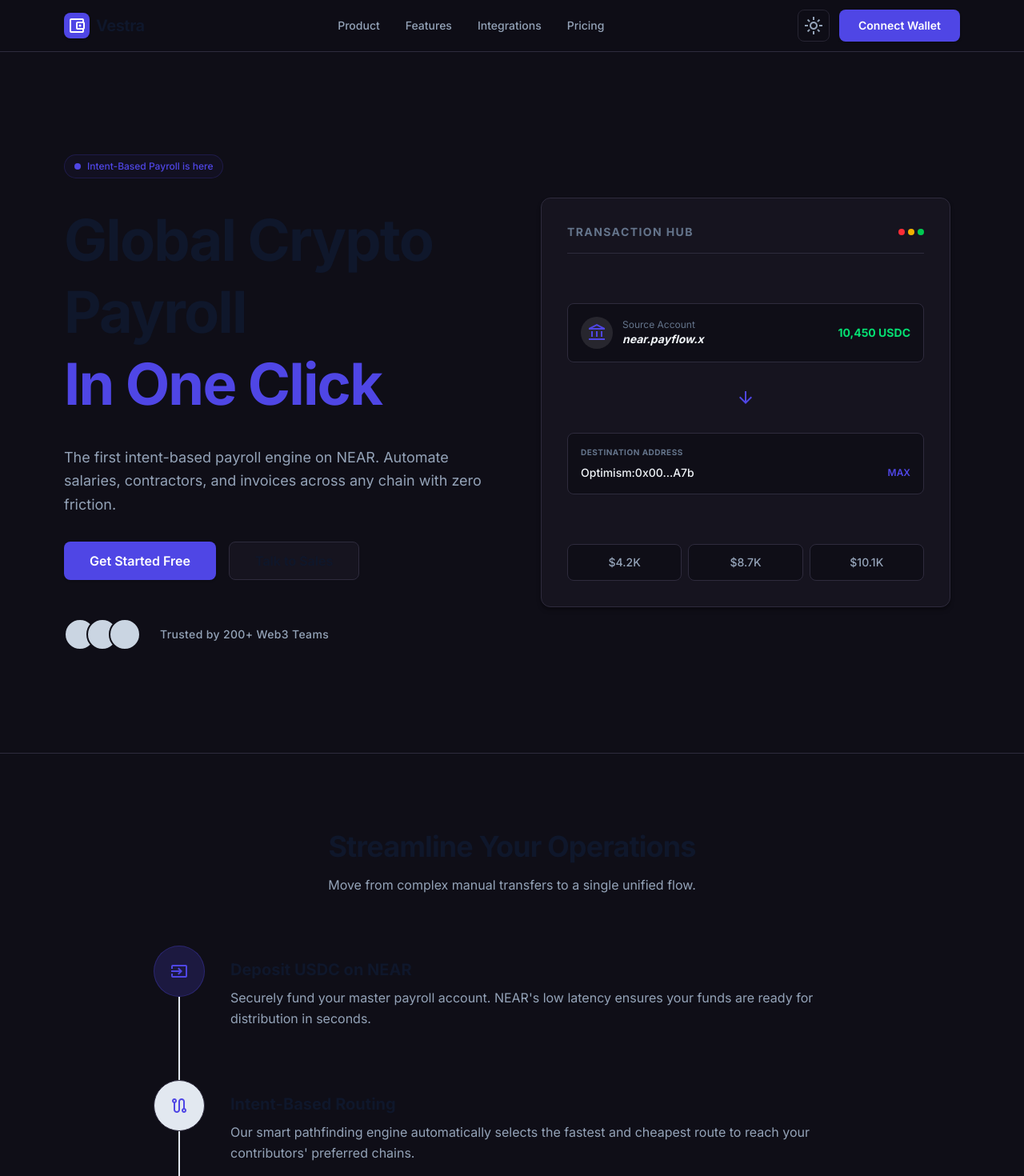
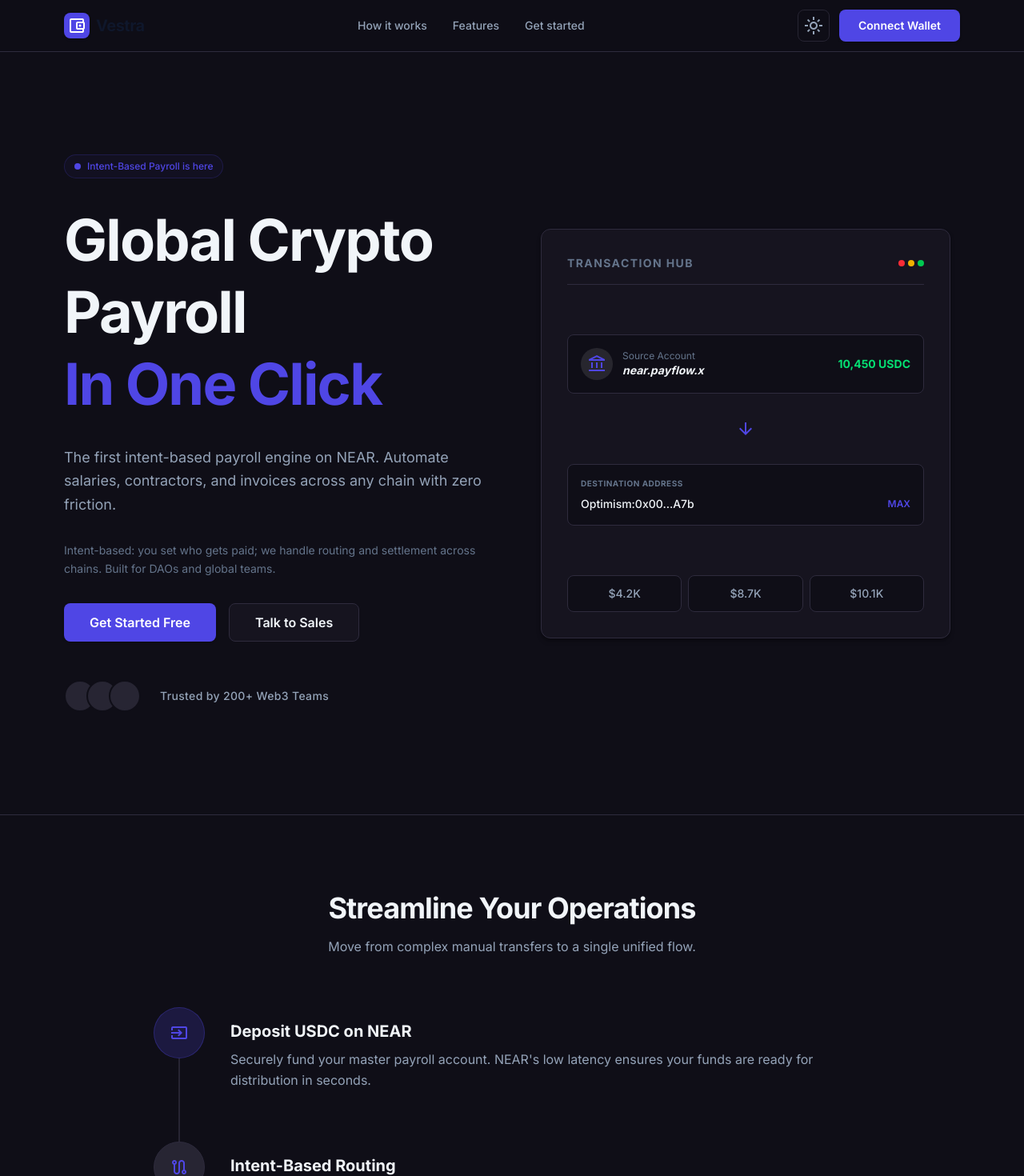
Before and after one commit to Vestra-one/core, a React (Vite) app in the folder vestra-app/: page / in a window 1280 px wide. Shown: the top 1470 px of the page at 80% size. Built offline with nearby package versions, Linux system fonts and the light colour scheme.

Commit message:
landing page fixes

```diff
--- a/vestra-app/src/pages/LandingPage.tsx
+++ b/vestra-app/src/pages/LandingPage.tsx
@@ -12,12 +12,12 @@
           <div className="flex items-center">
             <Logo variant="wallet" showLink={false} />
           </div>
-          <nav className="hidden md:flex items-center gap-8">
+          <nav className="hidden md:flex items-center gap-8" aria-label="Main">
             <a
               className="text-sm font-medium text-[var(--color-text-secondary)] hover:text-[var(--color-text-primary)] transition-colors duration-200"
-              href="#product"
+              href="#how-it-works"
             >
-              Product
+              How it works
             </a>
             <a
               className="text-sm font-medium text-[var(--color-text-secondary)] hover:text-[var(--color-text-primary)] transition-colors duration-200"
@@ -27,15 +27,9 @@
             </a>
             <a
               className="text-sm font-medium text-[var(--color-text-secondary)] hover:text-[var(--color-text-primary)] transition-colors duration-200"
-              href="#integrations"
+              href="#get-started"
             >
-              Integrations
-            </a>
-            <a
-              className="text-sm font-medium text-[var(--color-text-secondary)] hover:text-[var(--color-text-primary)] transition-colors duration-200"
-              href="#pricing"
-            >
-              Pricing
+              Get started
             </a>
           </nav>
           <div className="flex items-center gap-3">
@@ -66,7 +60,7 @@
                   <span className="size-2 rounded-full bg-[var(--color-primary)]" />
                   Intent-Based Payroll is here
                 </div>
-                <h1 className="text-5xl font-bold leading-tight tracking-tight lg:text-7xl text-slate-900 dark:text-white">
+                <h1 className="text-5xl font-bold leading-tight tracking-tight lg:text-7xl text-[var(--color-text-primary)]">
                   Global Crypto Payroll <br />
                   <span className="text-[var(--color-primary)]">
                     In One Click
@@ -77,6 +71,10 @@
                   salaries, contractors, and invoices across any chain with zero
                   friction.
                 </p>
+                <p className="max-w-xl text-sm text-[var(--color-text-muted)] leading-relaxed">
+                  Intent-based: you set who gets paid; we handle routing and
+                  settlement across chains. Built for DAOs and global teams.
+                </p>
                 <div className="flex flex-wrap gap-4">
                   <Link
                     to={ROUTES.dashboard}
@@ -84,19 +82,19 @@
                   >
                     Get Started Free
                   </Link>
-                  <button
-                    type="button"
-                    className="h-12 rounded-[var(--radius-button)] border border-[var(--color-border-dark)] bg-[var(--color-card-dark)] px-8 text-base font-semibold text-slate-900 dark:text-white hover:bg-[var(--color-border-dark)]/30 transition-colors duration-200"
+                  <a
+                    href="mailto:sales@vestra.io"
+                    className="h-12 rounded-[var(--radius-button)] border border-[var(--color-border-dark)] bg-[var(--color-card-dark)] px-8 text-base font-semibold text-[var(--color-text-primary)] hover:bg-[var(--color-border-dark)]/30 transition-colors duration-200 inline-flex items-center justify-center"
                   >
                     Talk to Sales
-                  </button>
+                  </a>
                 </div>
                 <div className="flex items-center gap-6 pt-4">
                   <div className="flex -space-x-3">
                     {[1, 2, 3].map((i) => (
                       <div
                         key={i}
-                        className="h-10 w-10 rounded-full border-2 border-[var(--color-background-dark)] bg-slate-300 dark:bg-slate-700"
+                        className="h-10 w-10 rounded-full border-2 border-[var(--color-background-dark)] bg-[var(--color-border-darker)]"
                       />
                     ))}
                   </div>
@@ -181,10 +179,10 @@
           </div>
         </section>
 
-        <section className="bg-[var(--color-background-dark)] py-24 border-y border-[var(--color-border-dark)]">
+        <section id="how-it-works" className="bg-[var(--color-background-dark)] py-24 border-y border-[var(--color-border-dark)]">
           <div className="mx-auto max-w-7xl px-6 lg:px-20">
             <div className="mb-16 text-center">
-              <h2 className="text-3xl font-bold tracking-tight sm:text-4xl text-slate-900 dark:text-white">
+              <h2 className="text-3xl font-bold tracking-tight sm:text-4xl text-[var(--color-text-primary)]">
                 Streamline Your Operations
               </h2>
               <p className="mt-4 text-[var(--color-text-secondary)]">
@@ -212,16 +210,16 @@
                 <div key={step.title} className="contents">
                   <div className="flex flex-col items-center">
                     <div
-                      className={`flex h-16 w-16 items-center justify-center rounded-full border ${i === 0 ? "bg-[var(--color-primary)]/20 text-[var(--color-primary)] border-[var(--color-primary)]/30" : "bg-slate-200 dark:bg-slate-800 text-[var(--color-primary)] border-[var(--color-border-dark)]"}`}
+                      className={`flex h-16 w-16 items-center justify-center rounded-full border ${i === 0 ? "bg-[var(--color-primary)]/20 text-[var(--color-primary)] border-[var(--color-primary)]/30" : "bg-[var(--color-border-darker)] text-[var(--color-primary)] border-[var(--color-border-dark)]"}`}
                     >
                       <Icon name={step.icon} size={24} />
                     </div>
                     {i < 2 && (
-                      <div className="w-0.5 grow bg-slate-200 dark:bg-slate-800" />
+                      <div className="w-0.5 grow bg-[var(--color-border-darker)]" />
                     )}
                   </div>
                   <div className={i < 2 ? "pb-16 pt-4" : "pt-4"}>
-                    <h3 className="text-xl font-bold text-slate-900 dark:text-white">
+                    <h3 className="text-xl font-bold text-[var(--color-text-primary)]">
                       {step.title}
                     </h3>
                     <p className="mt-2 text-[var(--color-text-secondary)] leading-relaxed">
@@ -234,11 +232,11 @@
           </div>
         </section>
 
-        <section className="py-24">
+        <section id="features" className="py-24">
           <div className="mx-auto max-w-7xl px-6 lg:px-20">
             <div className="mb-16 flex flex-col md:flex-row md:items-end justify-between gap-6">
               <div className="max-w-2xl">
-                <h2 className="text-4xl font-black leading-tight text-slate-900 dark:text-white">
+                <h2 className="text-4xl font-black leading-tight text-[var(--color-text-primary)]">
                   Engineered for <br /> Modern Teams
                 </h2>
                 <p className="mt-4 text-[var(--color-text-secondary)] text-lg leading-relaxed">
@@ -248,7 +246,7 @@
               </div>
               <a
                 className="group flex items-center gap-2 text-[var(--color-primary)] font-bold"
-                href="#"
+                href="#features"
               >
                 View all features{" "}
                 <Icon
@@ -283,7 +281,7 @@
                   <div className="mb-6 flex h-12 w-12 items-center justify-center rounded-xl bg-[var(--color-primary)]/10 text-[var(--color-primary)]">
                     <Icon name={card.icon} size={24} />
                   </div>
-                  <h3 className="text-xl font-bold mb-3 text-slate-900 dark:text-white">
+                  <h3 className="text-xl font-bold mb-3 text-[var(--color-text-primary)]">
                     {card.title}
                   </h3>
                   <p className="text-[var(--color-text-secondary)] text-sm leading-relaxed">
@@ -295,7 +293,7 @@
           </div>
         </section>
 
-        <section className="py-24 px-6">
+        <section id="get-started" className="py-24 px-6">
           <div className="mx-auto max-w-7xl rounded-2xl bg-[var(--color-primary)] px-6 py-16 text-center lg:px-20 lg:py-24 relative overflow-hidden shadow-[var(--shadow-elevated)]">
             <div className="absolute inset-0 opacity-[0.06] bg-[radial-gradient(circle_at_2px_2px,white_1px,transparent_0)] bg-[length:40px_40px]" />
             <div className="relative z-10">
@@ -313,12 +311,13 @@
                 >
                   Connect Wallet
                 </Link>
-                <button
-                  type="button"
-                  className="h-12 rounded-[var(--radius-button)] border border-white/25 bg-white/10 px-8 text-base font-semibold text-white hover:bg-white/15 transition-colors duration-200"
+                <a
+                  href="#"
+                  title="Documentation (coming soon)"
+                  className="h-12 rounded-[var(--radius-button)] border border-white/25 bg-white/10 px-8 text-base font-semibold text-white hover:bg-white/15 transition-colors duration-200 inline-flex items-center justify-center"
                 >
                   View Documentation
-                </button>
+                </a>
               </div>
             </div>
           </div>
@@ -338,46 +337,57 @@
                 <a
                   className="text-[var(--color-text-muted)] hover:text-[var(--color-text-primary)] transition-colors duration-200"
                   href="#"
+                  aria-label="Website"
                 >
                   <Icon name="public" size={20} />
                 </a>
                 <a
                   className="text-[var(--color-text-muted)] hover:text-[var(--color-text-primary)] transition-colors duration-200"
                   href="#"
+                  aria-label="Discord"
                 >
                   <Icon name="chat_bubble" size={20} />
                 </a>
               </div>
             </div>
-            {["Product", "Chains", "Resources", "Company"].map((heading) => (
+            {[
+              { heading: "Product", links: [{ label: "Payroll", to: ROUTES.dashboard }, { label: "Treasury", to: ROUTES.treasury }] },
+              { heading: "Chains", links: [{ label: "NEAR", href: "#" }, { label: "Ethereum", href: "#" }] },
+              { heading: "Resources", links: [{ label: "Docs", href: "#", title: "Coming soon" }, { label: "API", href: "#", title: "Coming soon" }] },
+              { heading: "Company", links: [{ label: "About", href: "#" }, { label: "Contact", href: "mailto:hello@vestra.io" }] },
+            ].map(({ heading, links }) => (
               <div key={heading}>
-                <h4 className="mb-6 text-sm font-bold uppercase tracking-wider text-slate-900 dark:text-white">
+                <h4 className="mb-6 text-sm font-bold uppercase tracking-wider text-[var(--color-text-primary)]">
                   {heading}
                 </h4>
                 <ul className="space-y-4 text-sm text-[var(--color-text-muted)]">
-                  <li>
-                    <a
-                      className="hover:text-[var(--color-primary)] transition-colors"
-                      href="#"
-                    >
-                      Link
-                    </a>
-                  </li>
-                  <li>
-                    <a
-                      className="hover:text-[var(--color-primary)] transition-colors"
-                      href="#"
-                    >
-                      Link
-                    </a>
-                  </li>
+                  {links.map((link) => (
+                    <li key={link.label}>
+                      {"to" in link ? (
+                        <Link
+                          to={link.to}
+                          className="hover:text-[var(--color-primary)] transition-colors"
+                        >
+                          {link.label}
+                        </Link>
+                      ) : (
+                        <a
+                          className="hover:text-[var(--color-primary)] transition-colors"
+                          href={link.href}
+                          {...("title" in link && link.title ? { title: link.title } : {})}
+                        >
+                          {link.label}
+                        </a>
+                      )}
+                    </li>
+                  ))}
                 </ul>
               </div>
             ))}
           </div>
           <div className="mt-16 flex flex-col md:flex-row items-center justify-between gap-6 border-t border-[var(--color-border-dark)] pt-8">
             <p className="text-sm text-[var(--color-text-muted)]">
-              © 2024 Vestra Protocol. All rights reserved.
+              © 2025 Vestra Protocol. All rights reserved.
             </p>
             <span className="text-xs font-bold text-[var(--color-text-muted)] flex items-center gap-1">
               <Icon name="verified_user" size={18} /> SOC2 Type II Compliant
```
Also changed, not shown: 2 other files (tests, documents, lock files or other folders).
